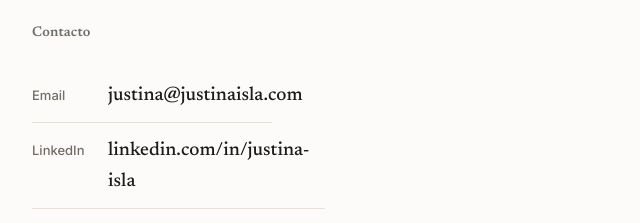
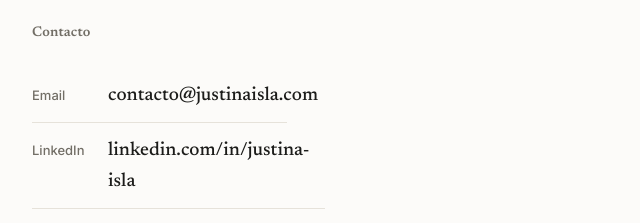
Before and after one commit to Inlerit/justinaisla-site, a website: page public/index.html in a window 1280 px wide. Shown: the part 3071-3294 px from the top of the page, 252-892 px from the left. Drawn offline with Linux system fonts and the light colour scheme.

Commit message:
cambio email

```diff
--- a/public/index.html
+++ b/public/index.html
@@ -277,7 +277,7 @@ footer a:hover{color:var(--accent);}
   <section id="contacto">
     <div class="sec-title">Contacto</div>
     <div class="contact-links">
-      <a href="mailto:contacto@justinaisla.com"><span class="k">Email</span> justina@justinaisla.com</a>
+      <a href="mailto:contacto@justinaisla.com"><span class="k">Email</span> contacto@justinaisla.com</a>
       <a href="https://www.linkedin.com/in/justina-isla/" target="_blank" rel="noopener"><span class="k">LinkedIn</span> linkedin.com/in/justina-isla</a>
       <a href="https://www.figma.com/proto/6w10DIArd98mETNplyPlYO/Justina-Isla_CV-Portfolio?page-id=765%3A2&node-id=878-360&viewport=2070%2C-1179%2C0.25&t=RllkkgaOPMnXKOWp-8&scaling=min-zoom&content-scaling=fixed&hide-ui=1" target="_blank" rel="noopener"><span class="k">Portfolio</span> Figma</a>
       <a href="CV_JUSTINA_ISLA_ES.pdf" target="_blank" rel="noopener"><span class="k">CV</span> Descargar (ES)</a>
```
